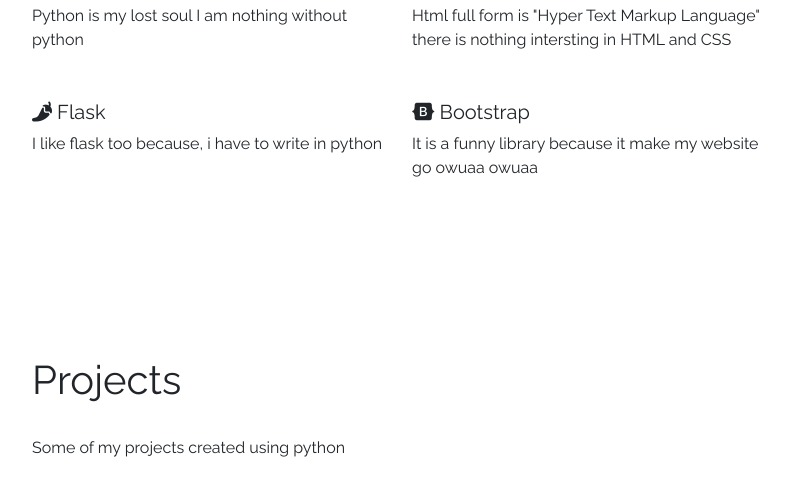
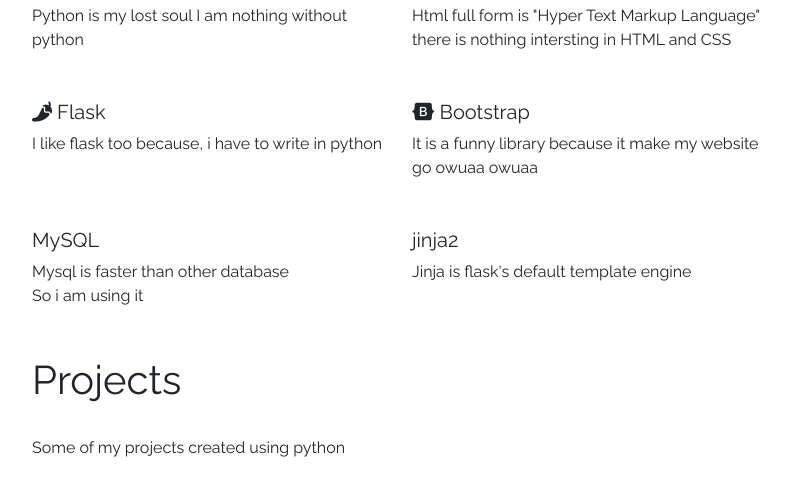
Before and after one commit to sagarsangwan/sagarsangwan, a Flask app: page / in a window 1280 px wide. Shown: the part 1022-1526 px from the top of the page, without its empty margins (240-1030 px from the left). Run offline with Flask 2, Linux system fonts and the light colour scheme; parts of the project's set-up code (start-up, migrations or seed data) failed here and were passed over; some libraries are stand-ins or nearby versions.

Commit message:
home - added some of my skills

```diff
--- a/templates/pages/home.html
+++ b/templates/pages/home.html
@@ -75,6 +75,22 @@
                 </p>
             </div>
         </div>
+        <div class="row justify-content-center">
+            <div class="col-xs-12 col-md-4 col-padding">
+
+                <h5>MySQL</h5>
+                <p>Mysql is faster than other database<br>
+                     So i am using it
+                </p>
+            </div>
+            <div class="col-xs-12 col-md-4 col-padding">
+
+                <h5>jinja2</h5>
+                <p>Jinja is flask's default template engine<br>
+
+                </p>
+            </div>
+        </div>
     </div>
 </div>
 <div class="row height-adjust justify-content-center">
@@ -91,11 +107,11 @@
             <div class="col-xs-12 col-md-9 col-lg-4 col-padding">
                 <div class="card">
                     <div class="card-body">
-                      <h5 class="card-title">Dictionary</h5>
-                      <p class="card-text"> Search a word in english and  find their meaning by this Projects</p>
-                      <a href="/dictionary" class="btn btn-primary">Explore</a>
+                        <h5 class="card-title">Dictionary</h5>
+                        <p class="card-text"> Search a word in english and find their meaning by this Projects</p>
+                        <a href="/dictionary" class="btn btn-primary">Explore</a>
                     </div>
-                  </div>
+                </div>
             </div>
         </div>
     </div>
```
